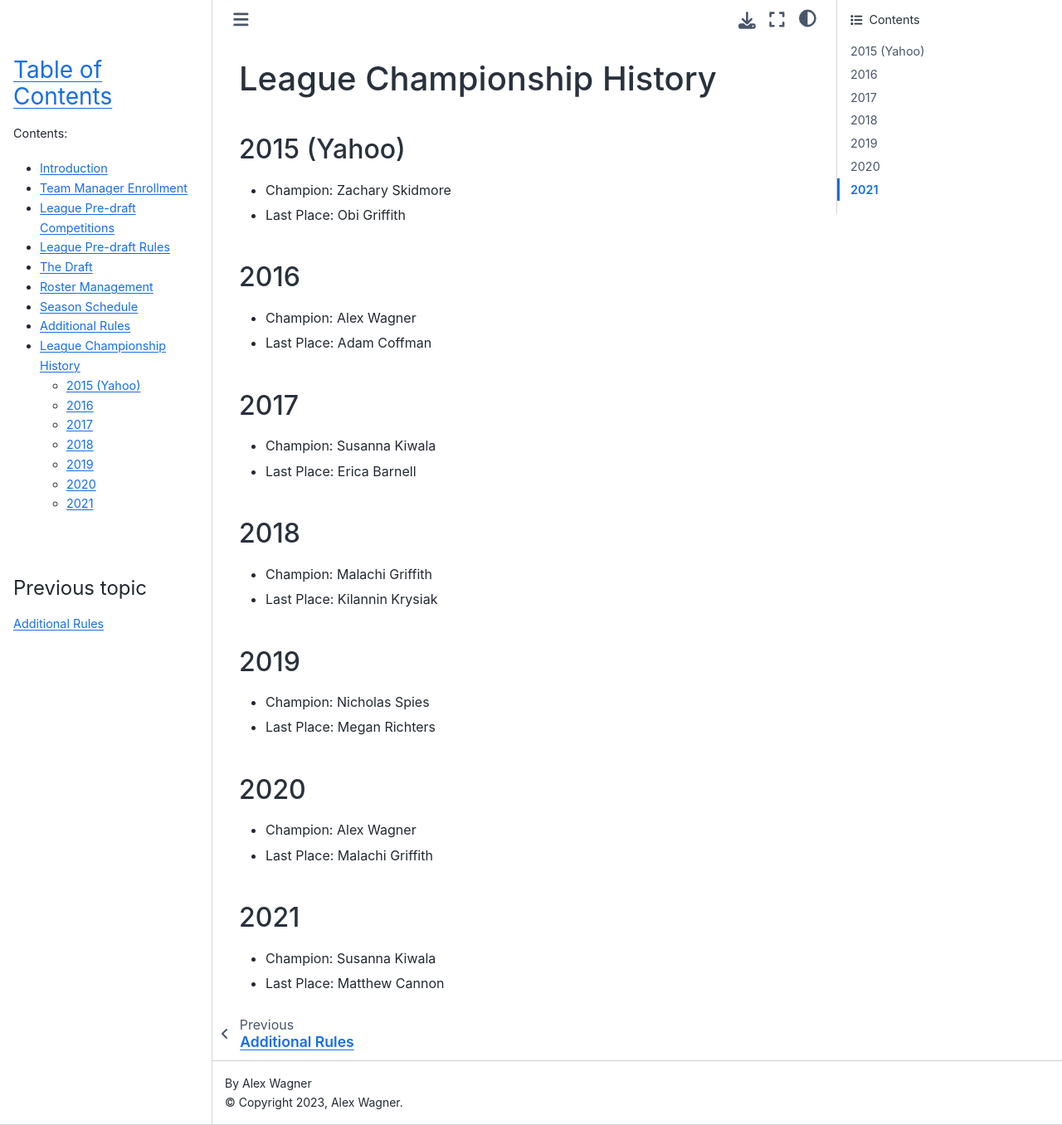
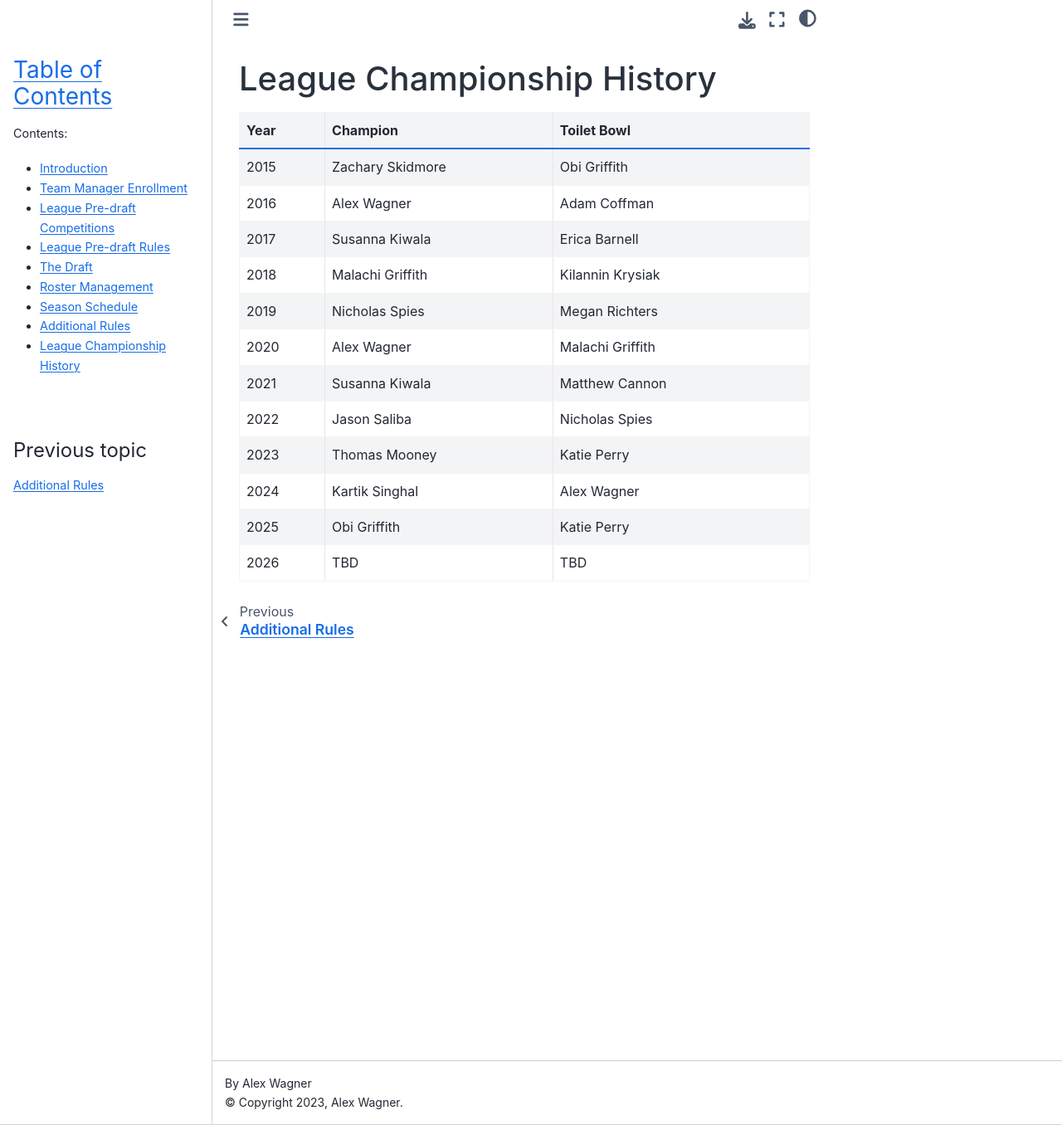
Before and after one commit to GenomicMedLab/fantasy-football-rulebook, a Sphinx documentation site: the page built from docs/history.rst, in a window 1280 px wide and 1356 px high. Shown: the whole window at 83% size. Built offline with Sphinx 7.4.7 and the Sphinx Book theme 1.1.4, drawn with Linux system fonts in a browser that asks for light colours.

Commit message:
Reformat league history as a table and add 2022-2026
Replace the per-year sections with a single list-table (Year /
Champion / Toilet Bowl), fill in champions and last-place finishers
for 2022-2025, and add a placeholder row for 2026.

Co-Authored-By: Claude Opus 5 <noreply@anthropic.com>
Claude-Session: https://claude.ai/code/session_01Phaime8Hk22jm82HH2pvKr

```diff
--- a/docs/history.rst
+++ b/docs/history.rst
@@ -3,37 +3,46 @@
 League Championship History
 ===========================
 
-2015 (Yahoo)
-------------
-* Champion: Zachary Skidmore
-* Last Place: Obi Griffith
+.. list-table::
+   :header-rows: 1
+   :widths: 15 40 45
 
-2016
-----
-* Champion: Alex Wagner
-* Last Place: Adam Coffman
-
-2017
-----
-* Champion: Susanna Kiwala
-* Last Place: Erica Barnell
-
-2018
-----
-* Champion: Malachi Griffith
-* Last Place: Kilannin Krysiak
-
-2019
-----
-* Champion: Nicholas Spies
-* Last Place: Megan Richters
-
-2020
-----
-* Champion: Alex Wagner
-* Last Place: Malachi Griffith
-
-2021
-----
-* Champion: Susanna Kiwala
-* Last Place: Matthew Cannon
+   * - Year
+     - Champion
+     - Toilet Bowl
+   * - 2015
+     - Zachary Skidmore
+     - Obi Griffith
+   * - 2016
+     - Alex Wagner
+     - Adam Coffman
+   * - 2017
+     - Susanna Kiwala
+     - Erica Barnell
+   * - 2018
+     - Malachi Griffith
+     - Kilannin Krysiak
+   * - 2019
+     - Nicholas Spies
+     - Megan Richters
+   * - 2020
+     - Alex Wagner
+     - Malachi Griffith
+   * - 2021
+     - Susanna Kiwala
+     - Matthew Cannon
+   * - 2022
+     - Jason Saliba
+     - Nicholas Spies
+   * - 2023
+     - Thomas Mooney
+     - Katie Perry
+   * - 2024
+     - Kartik Singhal
+     - Alex Wagner
+   * - 2025
+     - Obi Griffith
+     - Katie Perry
+   * - 2026
+     - TBD
+     - TBD
```
